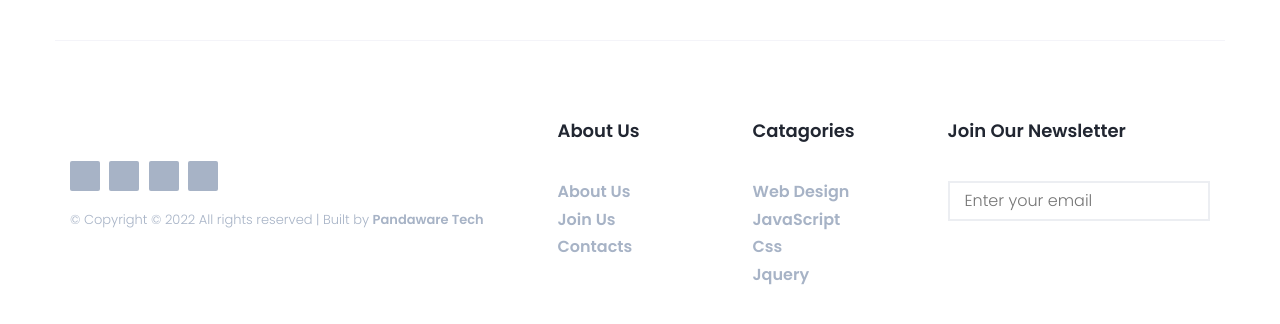
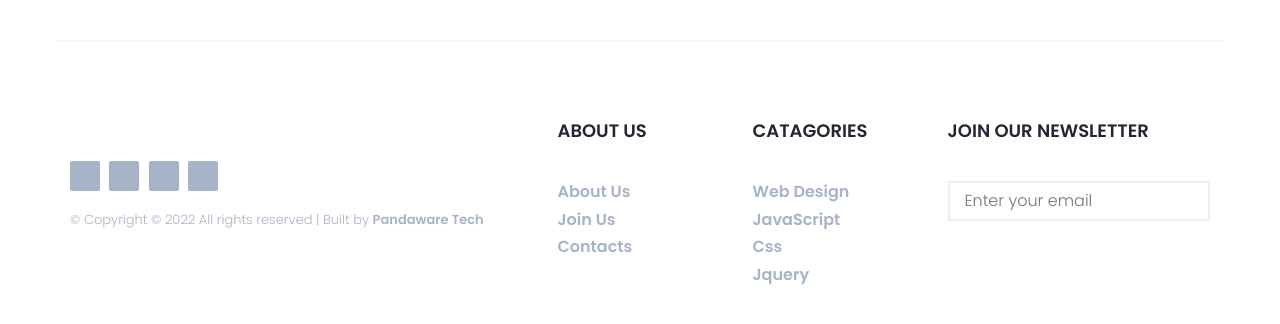
Before and after one commit to Pandaware-Tech/Dynamo-Blogger, a Django app: template dynamo_blogger/templates/base.html in a window 1280 px wide. Shown: the part 70-394 px from the top of the page. Run offline with Django 4.2, Linux system fonts and the light colour scheme; the template is opened without the code that fills it, so the values that code supplies are empty; some libraries are stand-ins or nearby versions.

Commit message:
Update custom.css

```diff
--- a/dynamo_blogger/static/css/custom.css
+++ b/dynamo_blogger/static/css/custom.css
@@ -30,3 +30,7 @@ h3.post-title > a {
 .author-pic {
     border: 1px solid #000 !important;
 }
+
+h3.footer-title {
+    text-transform: uppercase !important;
+}
```
